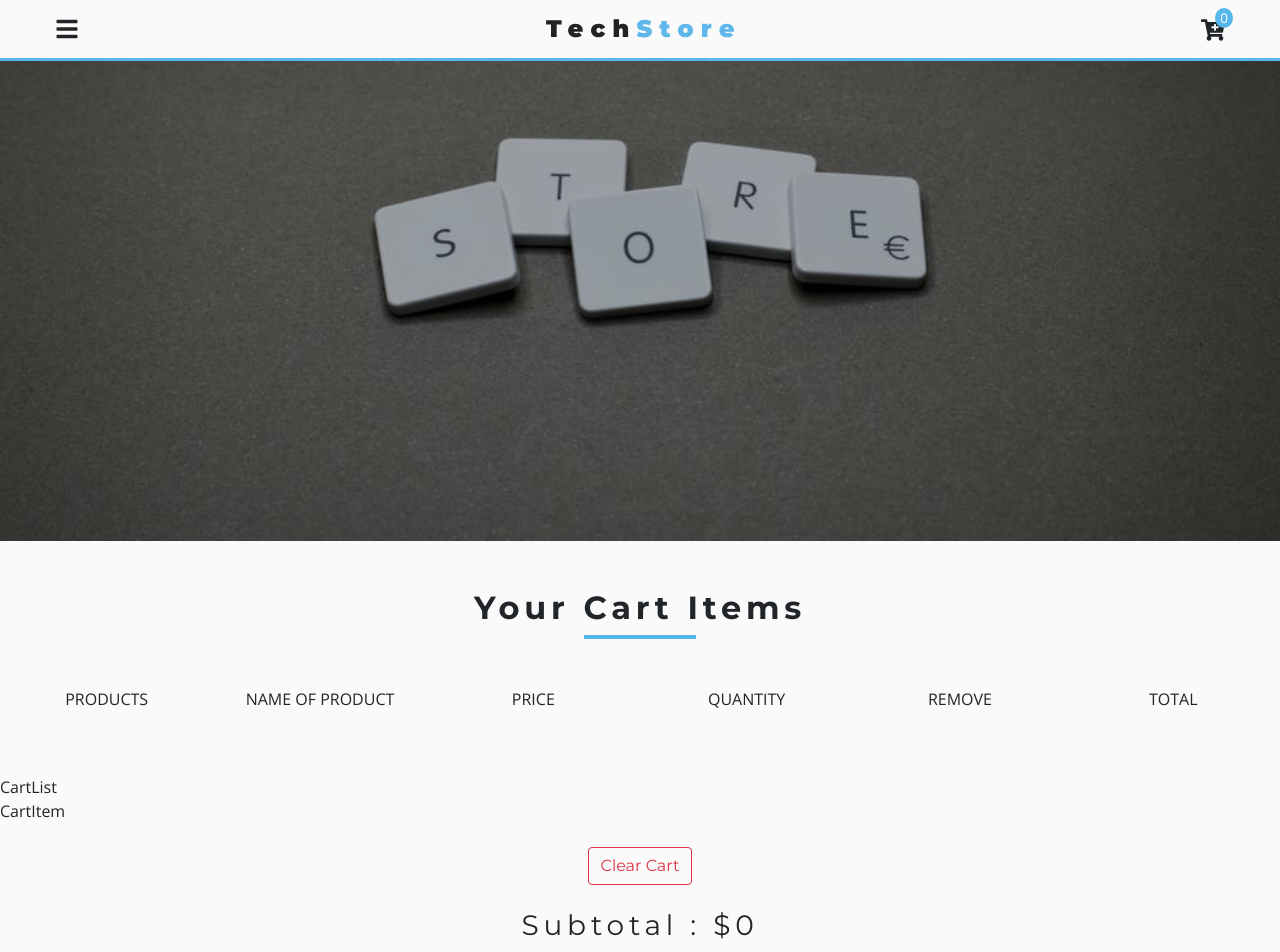
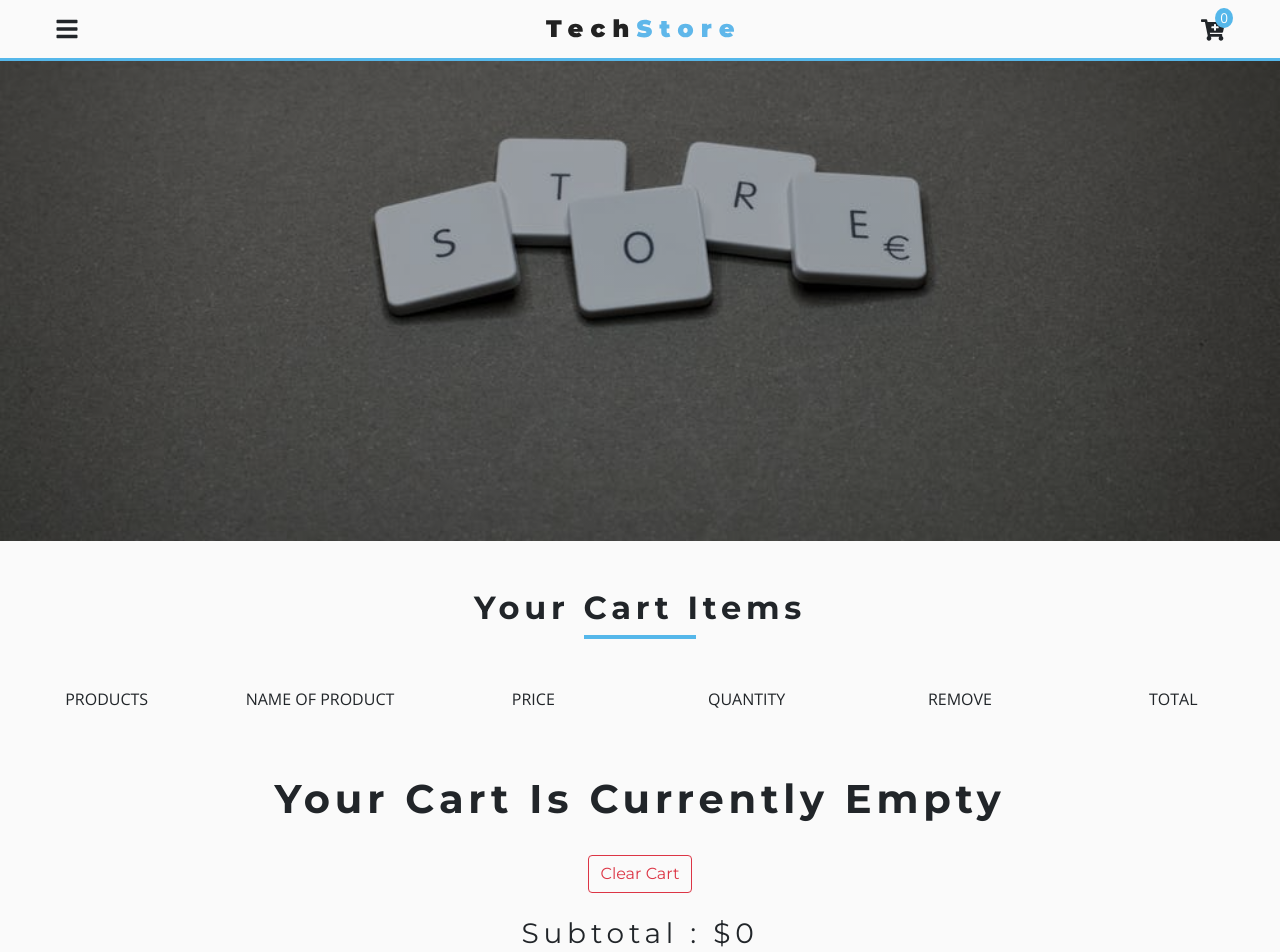
Before and after one commit to haveeru/react-tech-store, a React (Create React App) app: page /cart in a window 1280 px wide. Shown: the top 952 px of the page. Built offline with nearby package versions, Linux system fonts and the light colour scheme.

Commit message:
cart list component

```diff
--- a/src/components/CartPage/CartList.js
+++ b/src/components/CartPage/CartList.js
@@ -1,11 +1,38 @@
 import React from 'react';
+import {ProductConsumer} from '../../context';
 import CartItem from './CartItem';
 
 const CartList = () => {
     return (
-        <div>
-            CartList
-            <CartItem />
+        <div className="container-fluid">
+            <div className="row">
+                <div className="col">
+                    <ProductConsumer>
+                        {value=>{
+                            const {cart, increment, decrement, removeItem} = value;
+                            if(cart.length === 0){
+                                return (
+                                    <h1 className="text-title text-center">
+                                        your cart is currently empty
+                                    </h1>
+                                );
+                            }
+                            return (
+                                <>
+                                    {cart.map(item => (<CartItem key={item.id}
+                                                                CartItem={item}
+                                                                increment={increment}
+                                                                derement={decrement}
+                                                                removeItem={removeItem}
+                                                        >
+
+                                                        </CartItem>))}
+                                </>
+                            )
+                        }}
+                    </ProductConsumer>
+                </div>
+            </div>
         </div>
     );
 };
```
